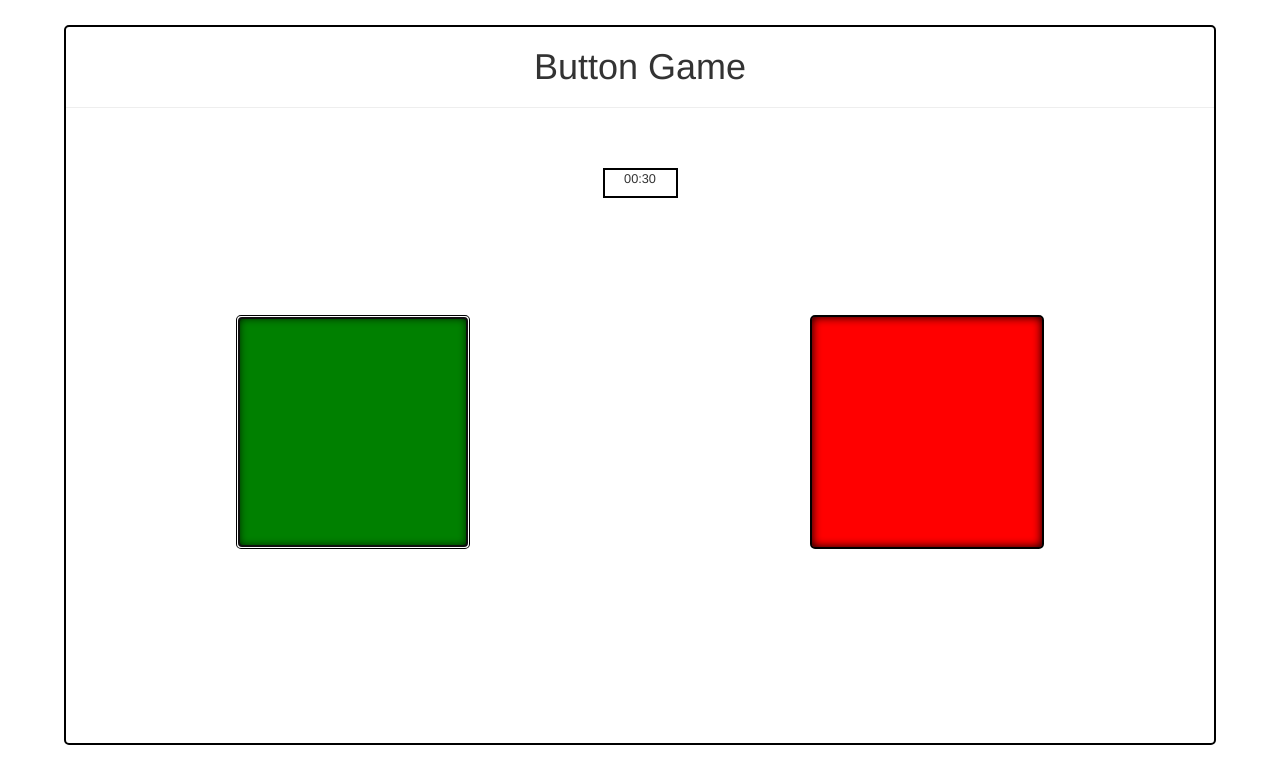
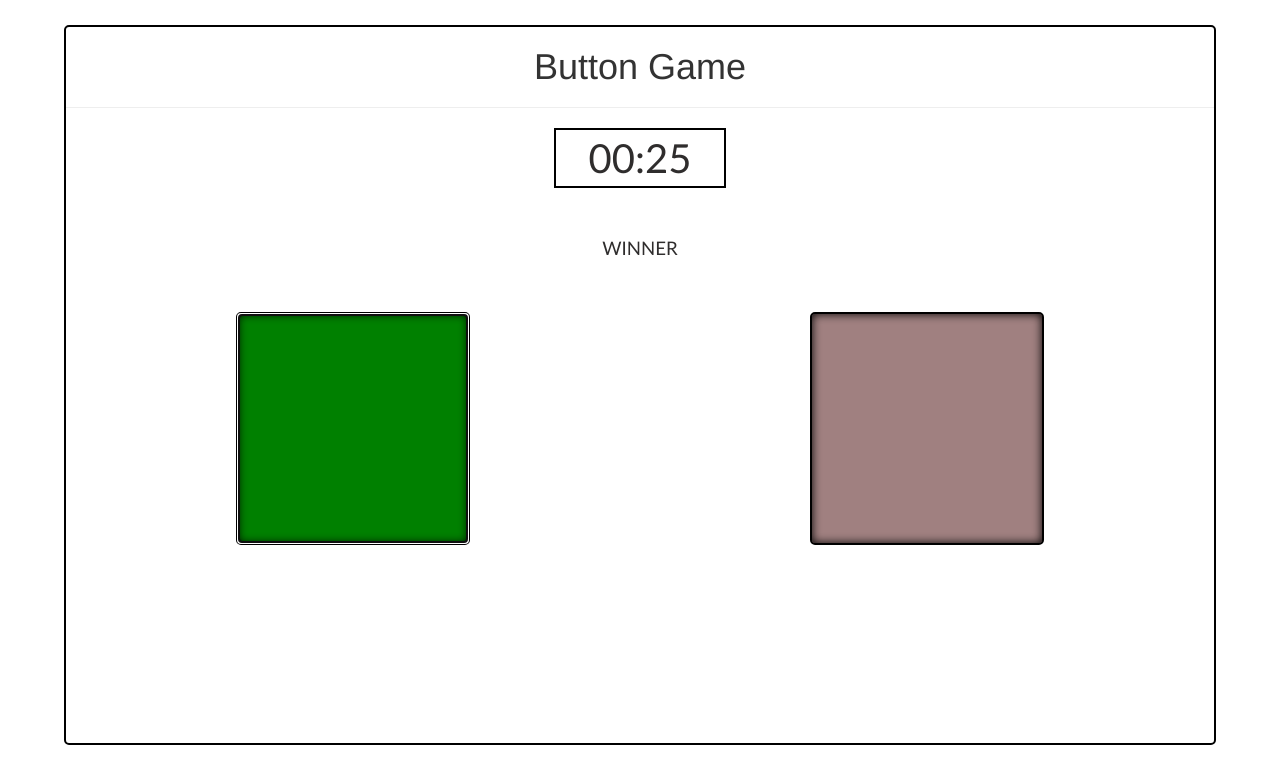
Before and after one commit to NCarteazy/Buttons, a plain HTML site: page htmlcss/index.html in a window 1280 px wide. Both pictures are taken after a click on the button 353 px from the left and 431 px from the top of the page. Drawn offline with nearby package versions, Linux system fonts and the light colour scheme.

Commit message:
more changes

```diff
--- a/htmlcss/index.html
+++ b/htmlcss/index.html
@@ -26,8 +26,10 @@
 			<h1>Button Game</h1>
 			<hr>
 			<div id="center">
-				<center id="timer"><small>00:30</small></center>
+				<p id="timer">00:30</p>
 			</div>
+			<div id = "center">
+				<p id="wintext"></p>
 			<br>
 			<div id="left">
 				<button id="counter1" class="btn btn-primary btn-lg"></button><br>
--- a/htmlcss/pgScript.js
+++ b/htmlcss/pgScript.js
@@ -1,13 +1,3 @@
-var mysql = require('mysql');
-var connection = mysql.createConnection({
-	host : 'localhost',
-	user : 'root',
-	password : 'nick172',
-	database : 'cmpe_172_game'
-});
-
-connection.connect();
-
 function Timer() {
 	var display = document.getElementById("timer"),
 		now = new Date(),
@@ -15,43 +5,71 @@ function Timer() {
 		endSec = (curSec < 30) ? 30 - curSec : 60 - curSec,
 		finSec = (endSec < 10) ? "0" + endSec : endSec;
 	display.innerHTML = "00:" + finSec;
+	if(1 === endSec) {
+		setTimeout(ender, 1000);
+	}
 	setTimeout(Timer, 1000);
+}
 
+function ender() {
+
+	var button1 = document.getElementById("counter1"),
+		button2 = document.getElementById("counter2"),
+		wintext = document.getElementById("wintext"),
+		fval = Math.random();
+	if(button2.disables === true) {
+		fval = fval + 0.25;
+	}
+	if(button1.disables === true) {
+		fval = fval - 0.25;
+	}
+
+	if(Math.random() < 0.5) {
+		winner = button1;
+	}
+	else {
+		winner = button2;
+	}
+
+	winner.style.backgroundColor = "yellow";
+	wintext.style.display = "visible";
+	wintext.innerHTML = "WINNER";
+	setTimeout(resetPage, 750);
+}
+
+function resetPage() {
+	var button1 = document.getElementById("counter1"),
+		button2 = document.getElementById("counter2"),
+		wintext = document.getElementById("wintext");
+	button1.style.backgroundColor = "green";
+	button2.style.backgroundColor = "red";
+	button1.disables = false;
+	button2.disables = false;
+	button1.addEventListener("click", b1Click, false);
+	button2.addEventListener("click", b2Click, false);
+	wintext.style.display = "hidden";
 
 }
 
 function b1Click() {
-	button2.disables = true;
-	button2.style.backgroundColor = "#A08080";
-	connection.query('SELECT points FROM score WHERE color = 'green'', function (err, rows, fields) {
-		if(err) throw err;
-		var curpt = rows[0].points + 1;
-		connection.query('UPDATE score SET points = ' + curpt + ' WHERE name = 'green'', function(err, rows, fields) {
-			if(err) throw err;
-		});
+	var button1 = document.getElementById("counter1"),
+		button2 = document.getElementById("counter2");
+	if(button1.disables === false) {
+		button2.disables = true;
+		button2.style.backgroundColor = "#A08080";
 	}
 }
 
 function b2Click() {
-        button1.disables = true;
-        button1.style.backgroundColor = "#A08080";
-	connection.query('SELECT points FROM score WHERE color = 'green'', function (err, rows, fields) {
-                if(err) throw err;
-                var curpt = rows[0].points + 1;
-                connection.query('UPDATE score SET points = ' + curpt + ' WHERE name = 'green'', function(err, rows, fields) {
-                        if(err) throw err;
-                });
-        }
-
+	var button1 = document.getElementById("counter1"),
+		button2 = document.getElementById("counter2");
+	if(button2.disables === false) {
+		button1.disables = true;
+		button1.style.backgroundColor = "#A08080";
+	}
 }
-
 
 window.onload = function () {
     Timer();
-	var button1 = document.getElementById("counter1"),
-		button2 = document.getElementById("counter2");
-	button1.addEventListener("click", b1Click, false);
-	button2.addEventListener("click", b2Click, false);
+	resetPage();
 };
-
-connection.end();
--- a/htmlcss/style.css
+++ b/htmlcss/style.css
@@ -33,15 +33,21 @@ p {
 
 #timer{
   float: center;
-  width: 75px;
-  height: 30px;
-  margin: 30px;
-  font-size: 15px;
+  width: 15%;
+  min-width: 100px;
+  height: 60px;
+  margin: 0 auto;
+  font-size: 40px;
+  text-align: center;
   border: solid 2px #000000;
   outline: none;
-  margin: auto;
-  margin-top: 60px;
 
+}
+
+#winner{
+	float: center;
+	font-family: "Arial Black";
+	font-size: 80px;
 }
 
 #center{
```
